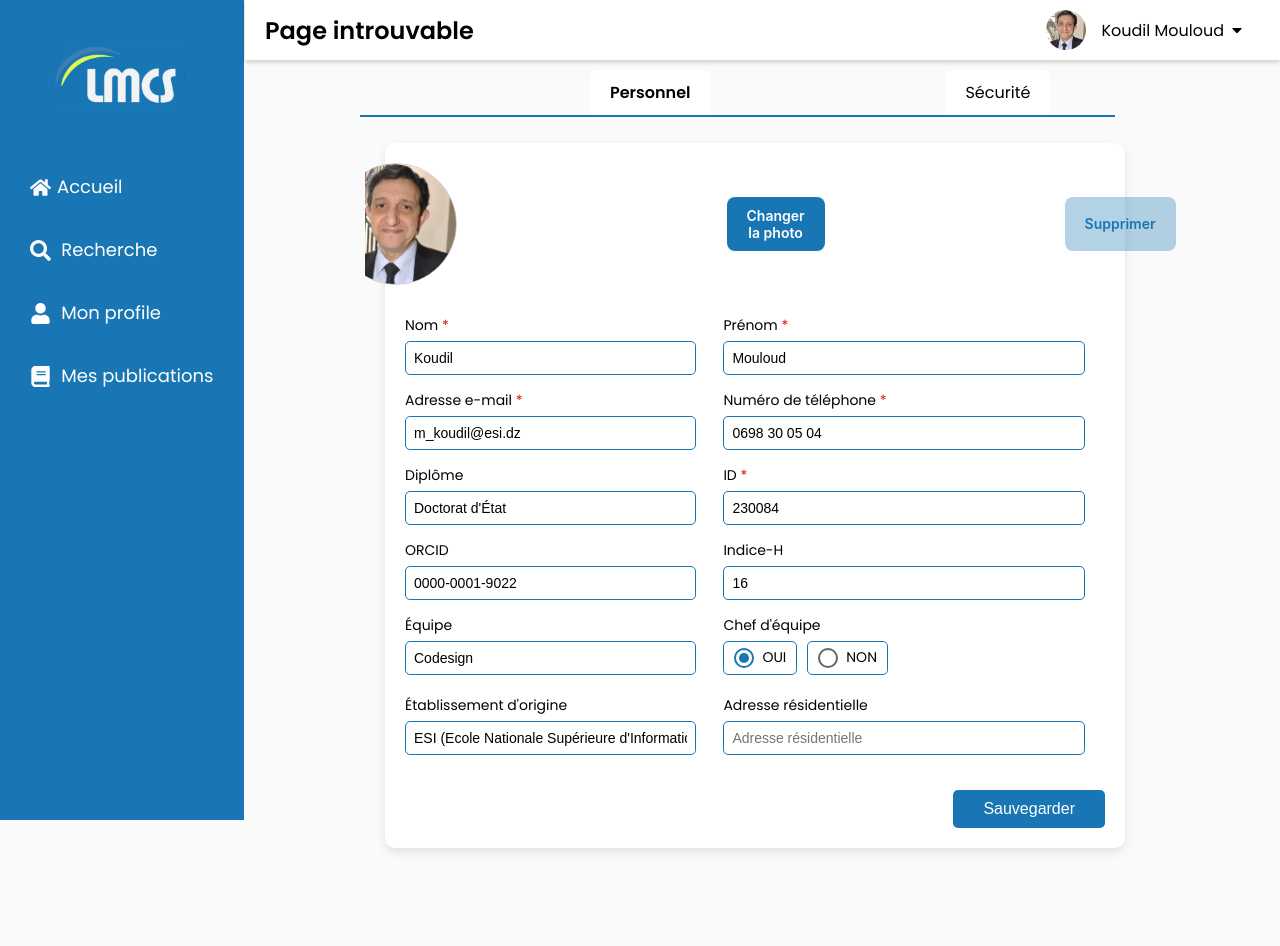
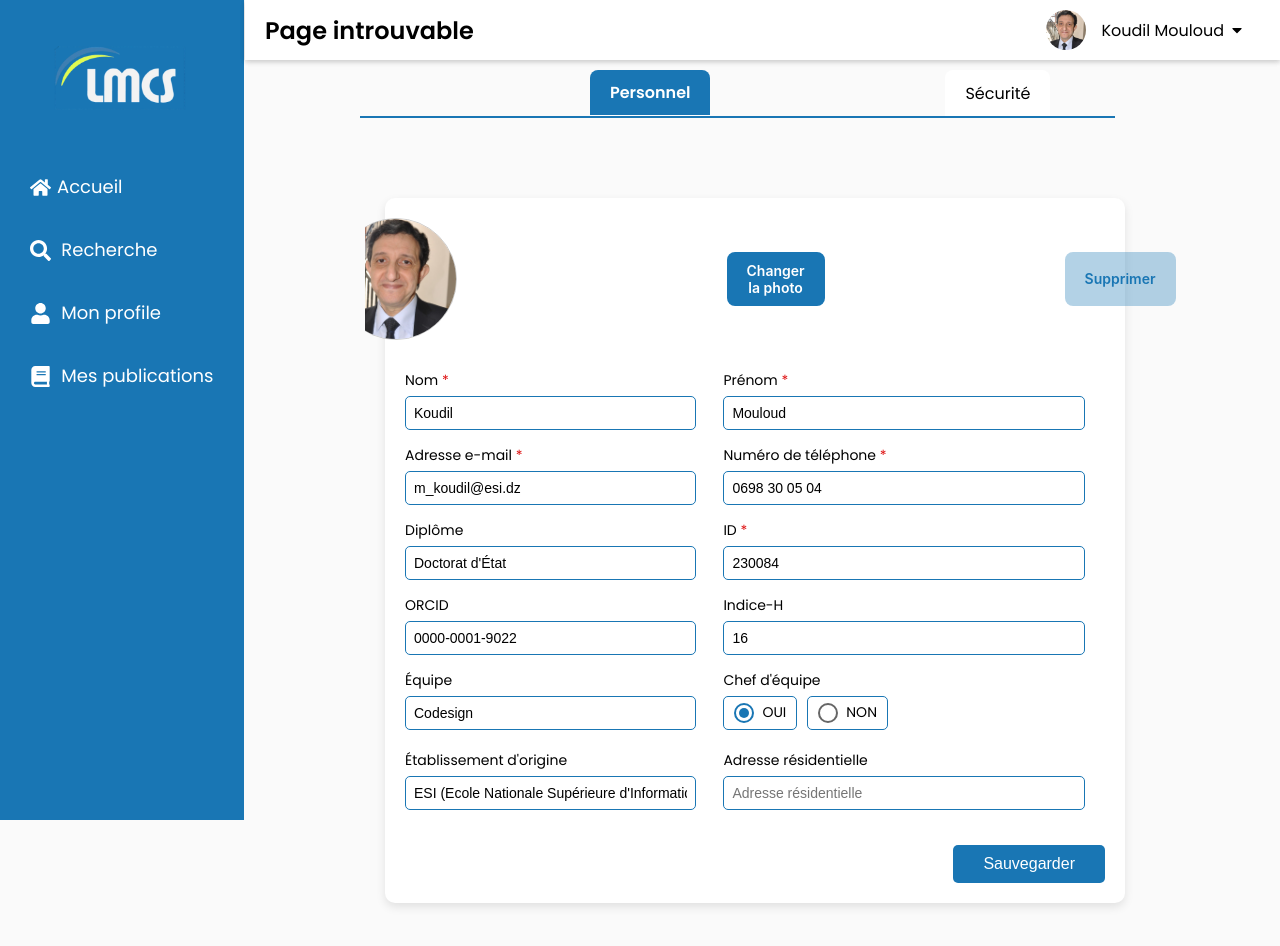
Before and after one commit to sarah-katia/Front-end, a React (Vite) app: page /component/modifier in a window 1280 px wide. Both pictures are taken after a click on the button "Personnel". Shown: the top 946 px of the page. Before the commit the page ends 895 px from the top, so only its background shows below. Built offline with nearby package versions, Linux system fonts and the light colour scheme.

Commit message:
zedt tabs

```diff
--- a/src/component/modifier/personal.module.css
+++ b/src/component/modifier/personal.module.css
@@ -4,7 +4,7 @@
     height: 100vh;
     width: 900px;
     padding-left: 350px; /* Pour éviter le chevauchement avec la sidebar */
-    padding-top: 190px; /* Ajuste en fonction de la navbar */
+    padding-top: 300px; /* Ajuste en fonction de la navbar */
     justify-content: center;
     align-items: center;
 }
--- a/src/component/modifier/tabscompo.module.css
+++ b/src/component/modifier/tabscompo.module.css
@@ -31,7 +31,7 @@
 }
 
 /* Onglet actif */
-.activeTab {
+.tabs .activeTab {
     font-weight: bold;
     background-color: #1976B4;
     color: white;
```
